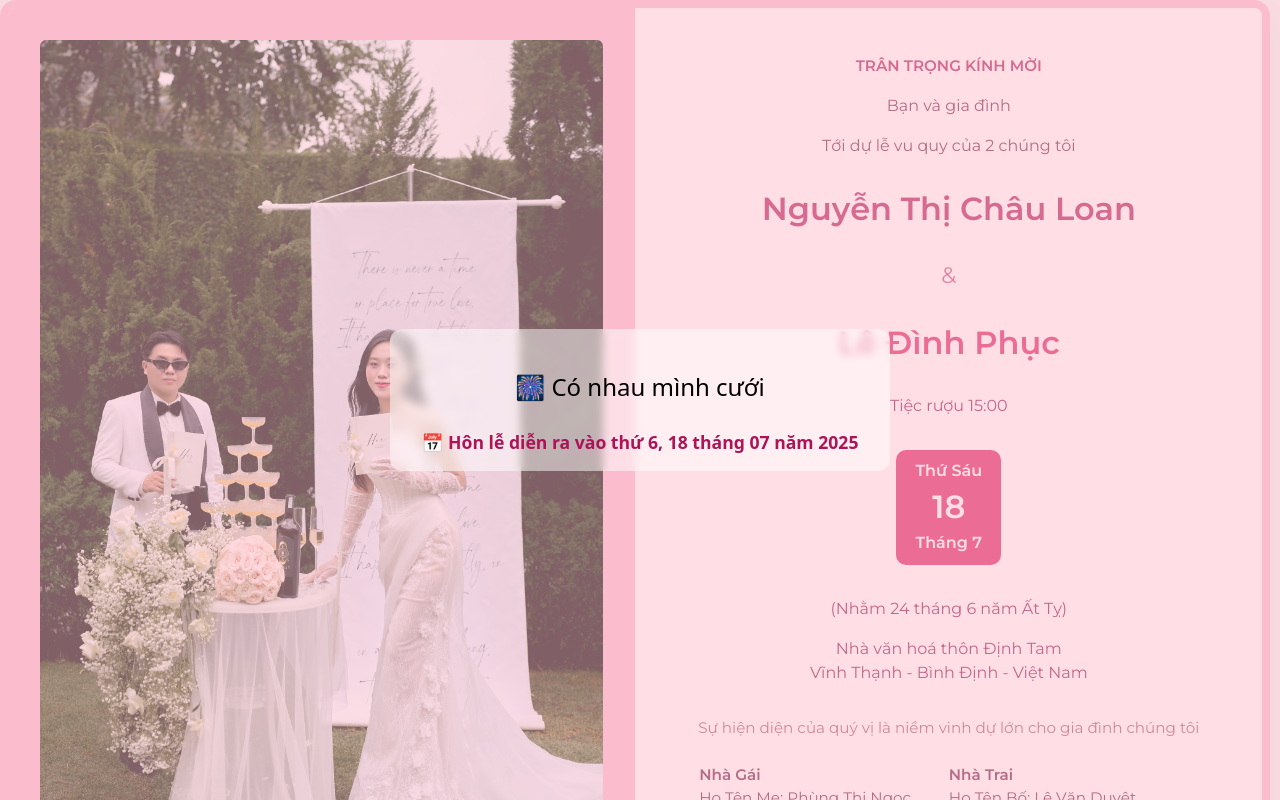
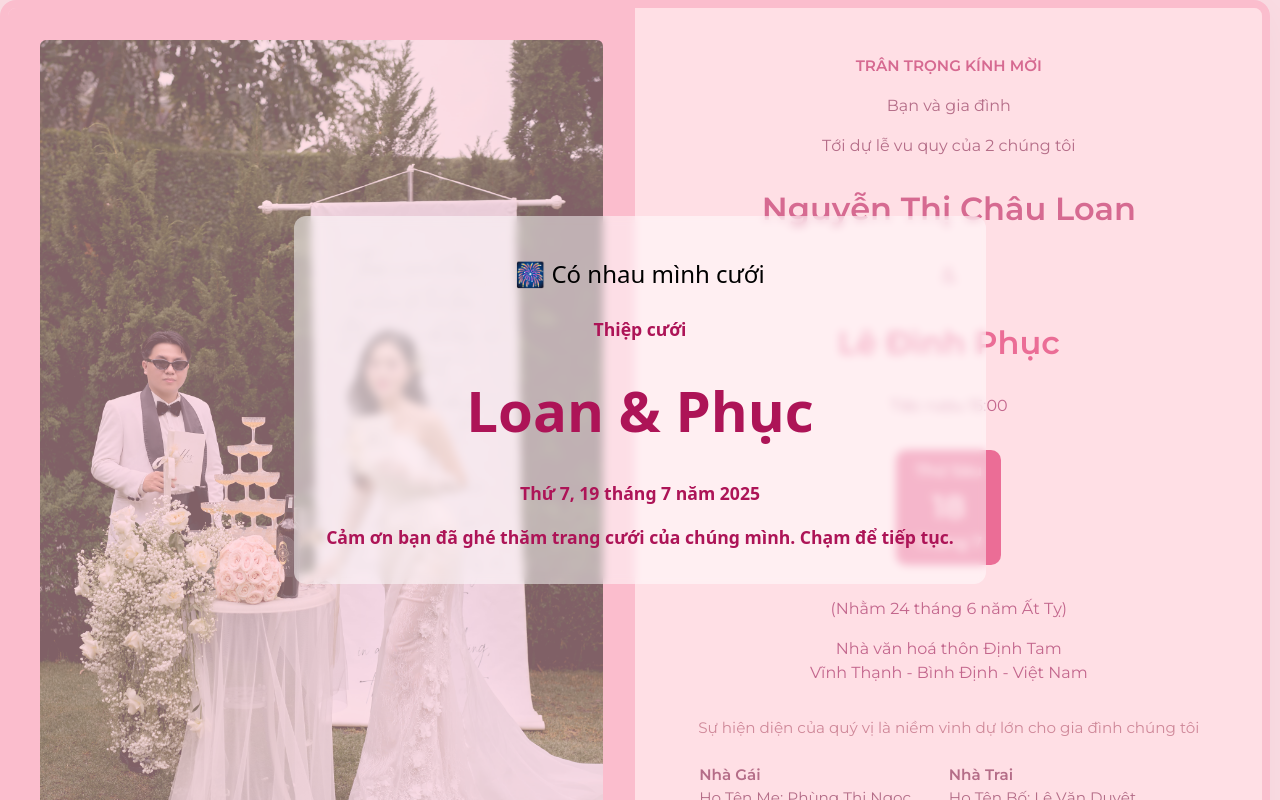
Before and after one commit to LauvEdward/wedding-loan, a React (Vite) app: page / in a window 1280 px wide. Shown: the top 800 px of the page. Built offline with nearby package versions, Linux system fonts and the light colour scheme.

Commit message:
fix text

```diff
--- a/src/Countdown.tsx
+++ b/src/Countdown.tsx
@@ -4,7 +4,14 @@ const Countdown = () => {
 
   return (
     <div className="countdown">
-      📅 Hôn lễ diễn ra vào thứ 6, 18 tháng 07 năm 2025
+        <div className="overlay-badge">Thiệp cưới</div>
+
+        <h1 className="overlay-title">Loan &amp; Phục</h1>
+        <p className="overlay-date">Thứ 7, 19 tháng 7 năm 2025</p>
+
+        <p className="overlay-desc">
+            Cảm ơn bạn đã ghé thăm trang cưới của chúng mình. Chạm để tiếp tục.
+        </p>
     </div>
   )
 }
```
Also changed, not shown: 3 other files (tests, documents, lock files or other folders).
